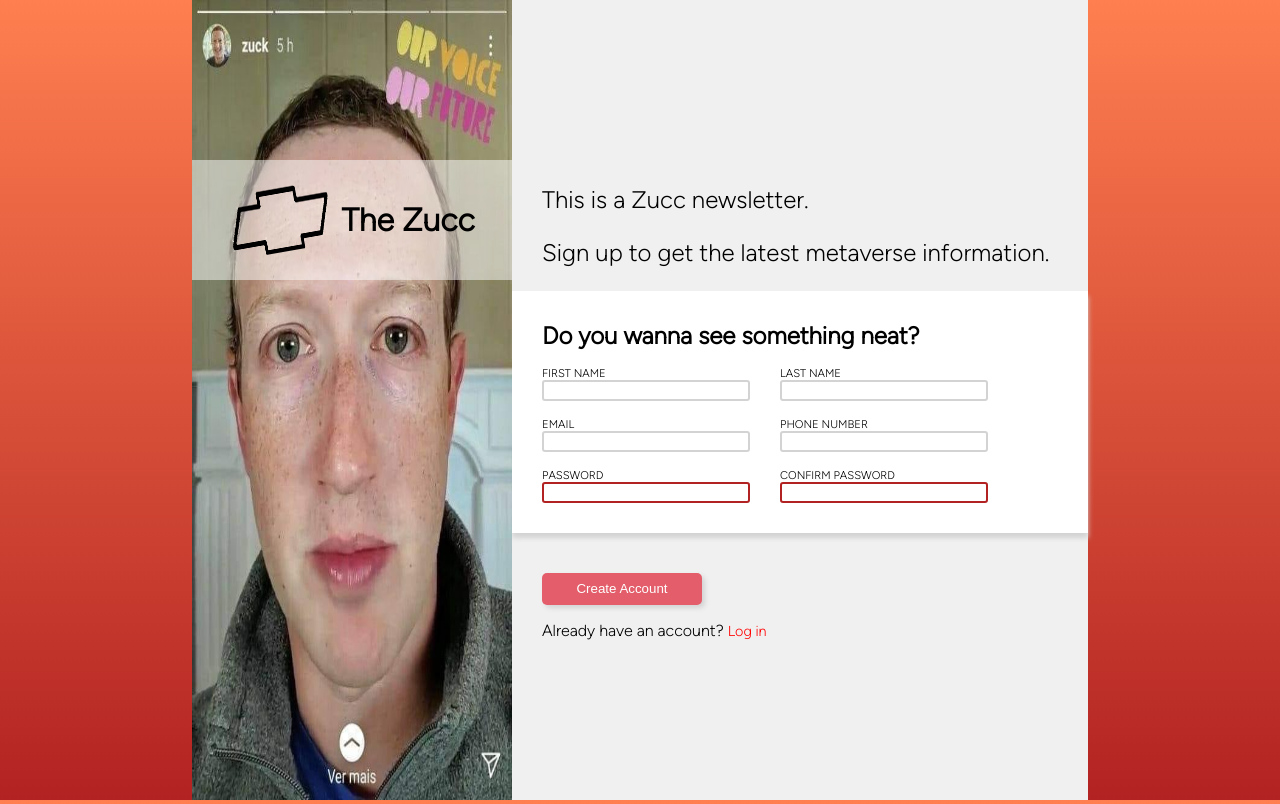
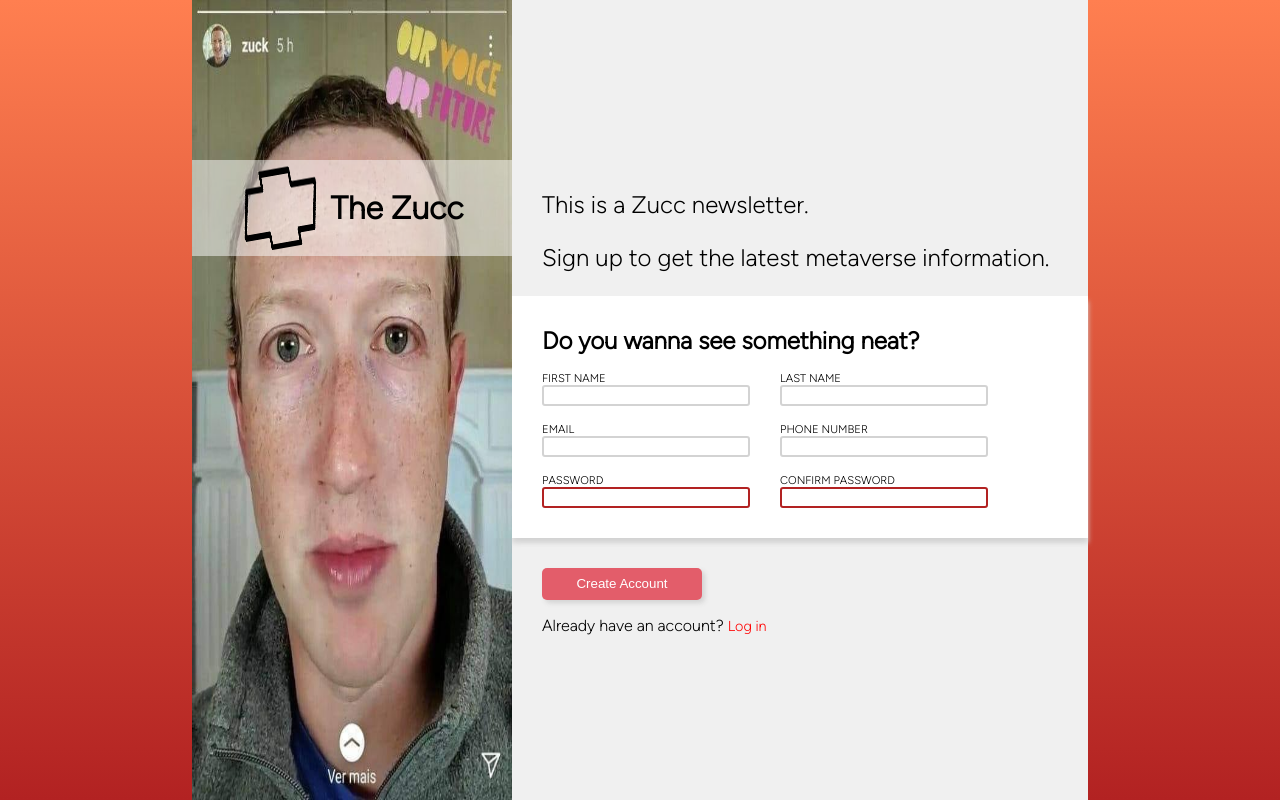
Before and after one commit to PedroBettencourt/sign-up-form, a plain HTML site: page index.html in a window 1280 px wide. Drawn offline with Linux system fonts and the light colour scheme.

Commit message:
Fix scrolling issues

```diff
--- a/stylesheet.css
+++ b/stylesheet.css
@@ -13,23 +13,29 @@
     --margin-right: 30px;
 }
 
+html, body {
+    overscroll-behavior: none;
+    height: 100vh;
+    margin: 0;
+    padding: 0;
+}
+
 body {
     font-family: Figtree, sans-serif;
     background: linear-gradient(0deg, firebrick, coral);
     display: flex;
     justify-content: center;
-    margin: 0;
 }
 
 div.left {
-    height: 100vh;
+    height: 100%;
     width: var(--zucc);
 }
 
 div.left img#background {
-    height: 100vh;
+    height: 100%;
     width: var(--zucc);
-    position: relative;
+    position: absolute;
 }
 
 div.left div.logo {
@@ -40,9 +46,9 @@
     gap: 10px;
     position: absolute;
     width: var(--zucc);
-    height: 15vh;
+    height: 6rem;
     left: var(--zucc/2);
-    top: 20vh;
+    top: 20%;
 }
 
 div.logo div {
@@ -52,13 +58,13 @@
 }
 
 div.logo img#logo {
-    width: 8vw;
-    height: 8vh;
+    width: 5rem;
+    height: 5rem;
     transform: rotate(-10deg);
 }
 
 div.right {
-    height: 100vh;
+    height: 100%;
     width: var(--right);
     background-color: rgb(240, 240, 240);
     display: flex;
@@ -120,7 +126,7 @@
 
 div.submit {
     margin-left: var(--margin-right);
-    margin-top: 5vh;
+    margin-top: 30px;
 }
 
 div.submit button {
```
